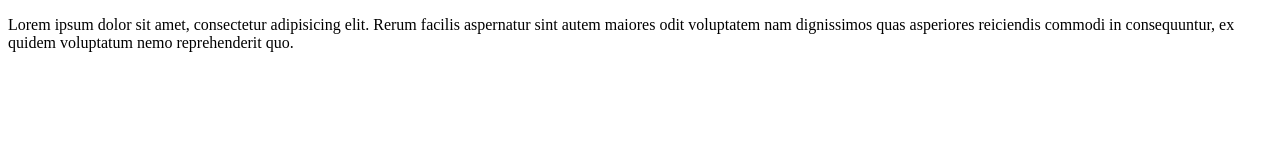
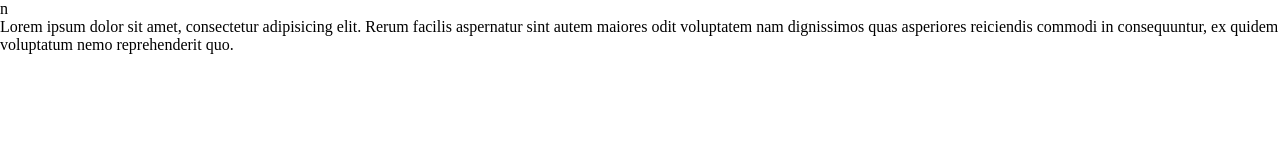
Before and after one commit to yeshu15/upcode-exercises, a plain HTML site: page index.html in a window 1280 px wide. Drawn offline with Linux system fonts and the light colour scheme.

Commit message:
added and linked my styles

```diff
--- a/index.html
+++ b/index.html
@@ -3,7 +3,8 @@
 <head>
     <meta charset="UTF-8">
     <meta name="viewport" content="width=device-width, initial-scale=1.0">
-    <title>Document</title>
+    <title>New title</title>
+    <link rel="stylesheet" href="style.css">n
 </head>
 <body>
     <p>Lorem ipsum dolor sit amet, consectetur adipisicing elit. Rerum facilis aspernatur sint autem maiores odit voluptatem nam dignissimos quas asperiores reiciendis commodi in consequuntur, ex quidem voluptatum nemo reprehenderit quo.</p>
--- /dev/null
+++ b/style.css
@@ -0,0 +1,5 @@
+*{
+    margin: 0;
+    padding: 0;
+    box-sizing: border-box;
+}
```
